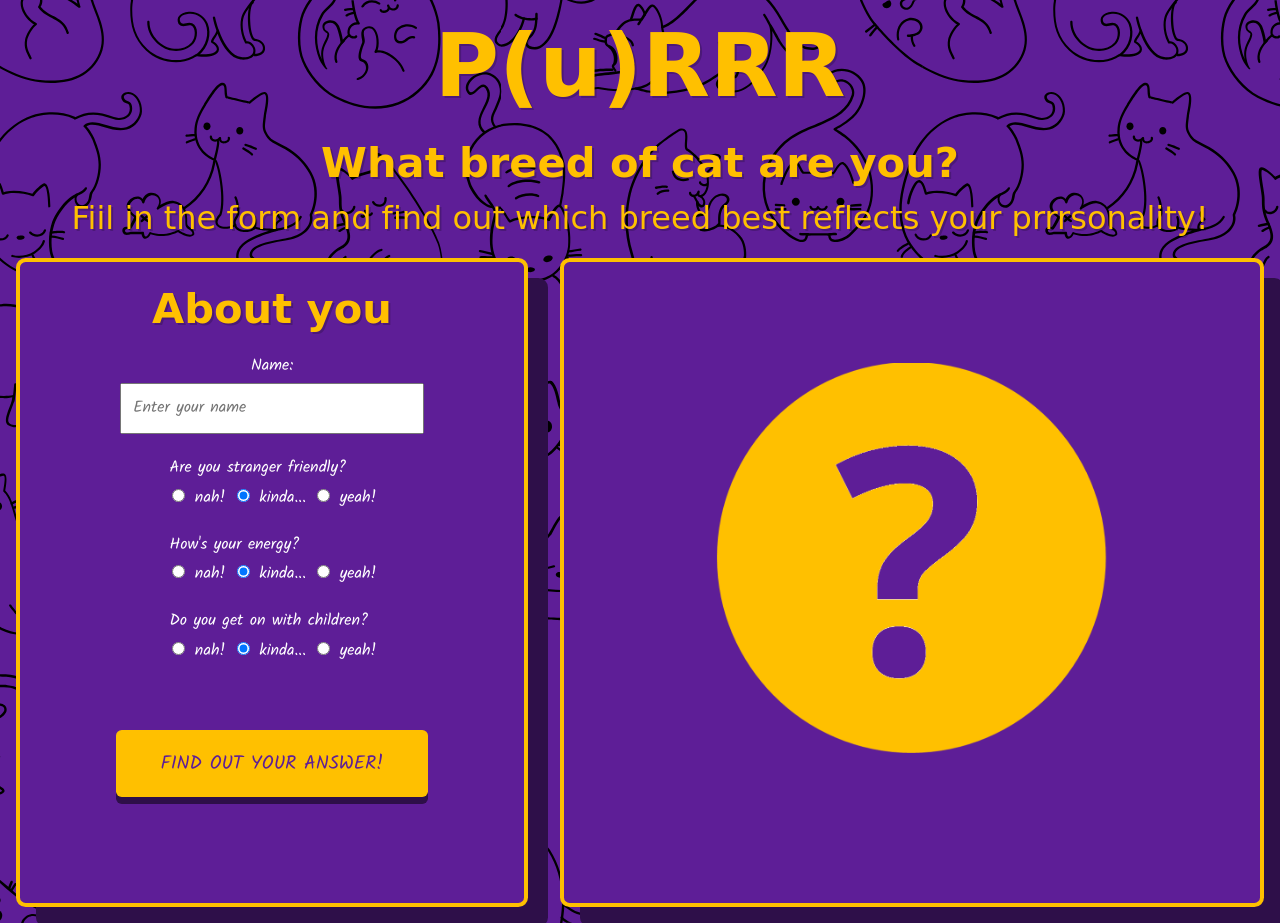
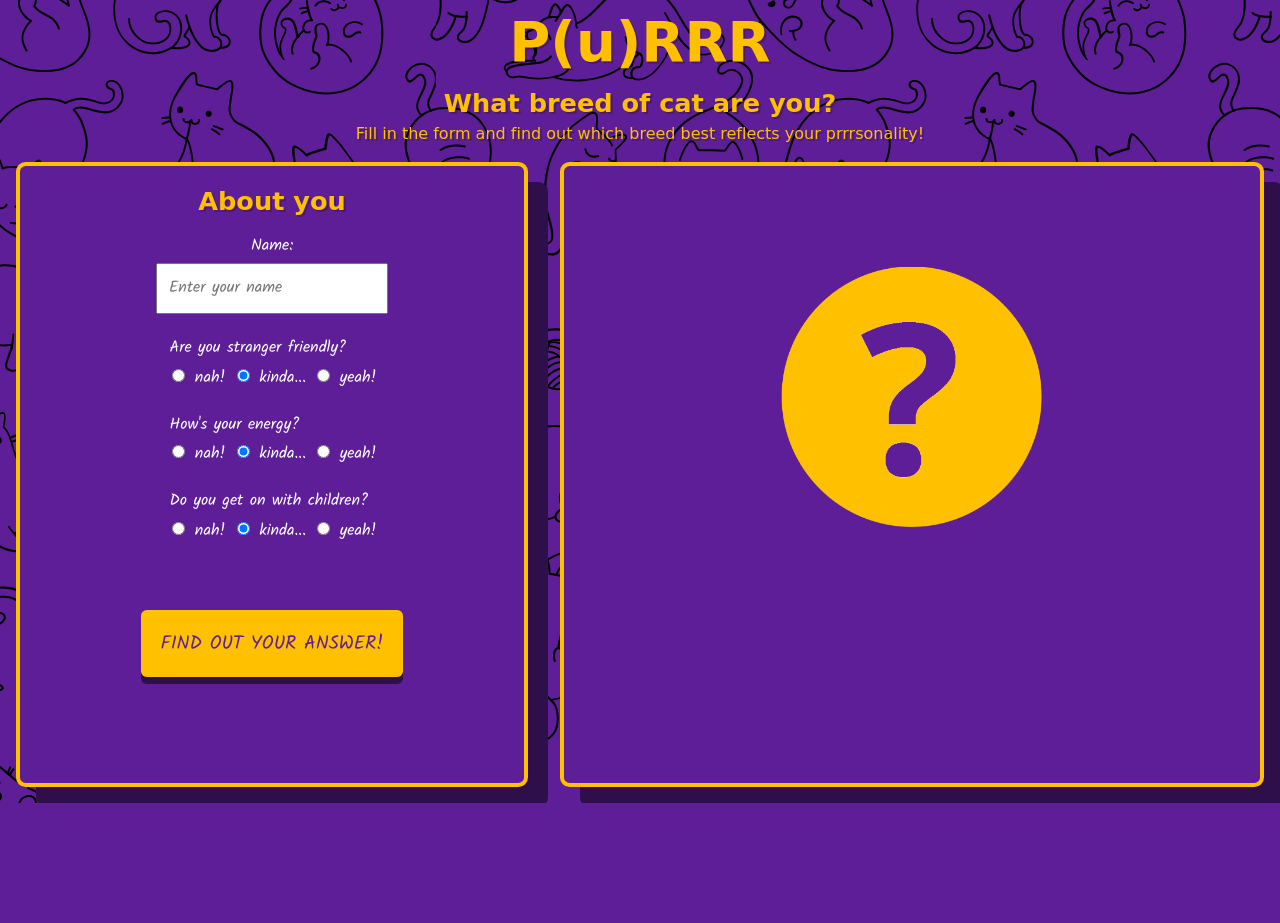
Before and after one commit to pat-cki/week3-gmno-prrr-api, a website: page index.html in a window 1280 px wide. After the commit the page ends 803 px from the top, so only its background shows below. Drawn offline with Linux system fonts and the light colour scheme; a web font is replaced by a local one.

Commit message:
css and html tweaks - fixes #31 #38 and #43

```diff
--- a/css-folder/style.css
+++ b/css-folder/style.css
@@ -1,16 +1,14 @@
 :root {
     /* COLOURS */
     --colour-one: #d639e9;
-    --colour-two: #ffc000;
-    --colour-three: #ef43a4;
-    --colour-four: #38bbea;
-    --colour-five: #5e1e97;
+    --colour-text: #ffc000;
+    --colour-background: #5e1e97;
     --colour-six: #17a3ae;
     --colour-seven: #2e0f49;
 }
 
 body {
-    background-color: var(--colour-five);
+    background-color: var(--colour-background);
     font-family: Kalam, cursive;
     color: #fff;
     background-image: url("../img/cats.svg");
@@ -25,7 +23,7 @@ h1,
 h2,
 .header__paragraph {
     font-family: 'Neucha', cursive;
-    color: var(--colour-two);
+    color: var(--colour-text);
     text-shadow: 2px 2px rgba(0, 0, 0, 0.2);
 }
 
@@ -48,14 +46,14 @@ h2 {
 
 form {
     min-width: 40%;
-    border: 4px solid var(--colour-two);
+    border: 4px solid var(--colour-text);
     display: flex;
     justify-content: center;
     align-items: center;
     flex-direction: column;
     /* align-content: center; */
     margin: 1em;
-    background-color: var(--colour-five);
+    background-color: var(--colour-background);
     padding: 1em 1em 3em 1em;
     border-radius: 0.6em;
     box-shadow: 20px 20px 0px 0px var(--colour-seven);
@@ -67,17 +65,17 @@ form {
     align-items: center;
     text-align: center;
     min-width: 40%;
-    border: 4px solid var(--colour-two);
+    border: 4px solid var(--colour-text);
     display: flex;
     margin: 1em;
     padding: 1.3em;
-    background-color: var(--colour-five);
+    background-color: var(--colour-background);
     border-radius: 0.6em;
     box-shadow: 20px 20px 0px 0px var(--colour-seven);
 }
 
 .question__mark {
-    width: 50%;
+    width: 20%;
     margin-top: 2em;
 }
 
@@ -92,16 +90,16 @@ fieldset {
 
 input.input-field {
     padding: 0.7em;
-    min-width: 19em;
+    min-width: 10em;
 }
 
 input.button {
-    background-color: var(--colour-two);
-    color: var(--colour-five);
+    background-color: var(--colour-text);
+    color: var(--colour-background);
     margin: 3em 0 3em 0;
     font-size: 1.2em;
     text-transform: uppercase;
-    padding: 1em 2.3em;
+    padding: 1em 1em;
     border: 0px;
     border-radius: 0.3em;
     box-shadow: 0px 7px 0px 0px var(--colour-seven);
@@ -122,19 +120,19 @@ input.button:active {
     }
 
     h1 {
-        font-size: 5.5em;
+        font-size: 3.5em;
     }
 
     h2 {
-        font-size: 2.6em;
+        font-size: 1.6em;
     }
 
     .header__paragraph {
-        font-size: 2em;
+        font-size: 1em;
     }
 
     .question__mark {
-        width: 60%;
+        width: 40%;
         margin-top: 5em;
     }
 }
--- a/index.html
+++ b/index.html
@@ -3,14 +3,20 @@
 
     <head>
         <meta charset="UTF-8">
-    <meta name="description" content="A fun quiz to find out what cat breed you are">
+        <meta name="description" content="A fun quiz to find out what cat breed
+            you are">
         <meta name="viewport" content="width=device-width, initial-scale=1.0">
         <meta http-equiv="X-UA-Compatible" content="ie=edge">
-    <link href="https://fonts.googleapis.com/css?family=Neucha&display=swap" rel="stylesheet">
-    <link href="https://fonts.googleapis.com/css?family=Kalam&display=swap" rel="stylesheet">
-    <link rel="stylesheet" href="https://use.fontawesome.com/releases/v5.7.2/css/all.css"
-        integrity="sha384-fnmOCqbTlWIlj8LyTjo7mOUStjsKC4pOpQbqyi7RrhN7udi9RwhKkMHpvLbHG9Sr" crossorigin="anonymous">
-    <link rel="stylesheet" href="https://cdnjs.cloudflare.com/ajax/libs/font-awesome/4.7.0/css/font-awesome.min.css">
+        <link href="https://fonts.googleapis.com/css?family=Neucha&display=swap"
+            rel="stylesheet">
+        <link href="https://fonts.googleapis.com/css?family=Kalam&display=swap"
+            rel="stylesheet">
+        <link rel="stylesheet"
+            href="https://use.fontawesome.com/releases/v5.7.2/css/all.css"
+            integrity="sha384-fnmOCqbTlWIlj8LyTjo7mOUStjsKC4pOpQbqyi7RrhN7udi9RwhKkMHpvLbHG9Sr"
+            crossorigin="anonymous">
+        <link rel="stylesheet"
+            href="https://cdnjs.cloudflare.com/ajax/libs/font-awesome/4.7.0/css/font-awesome.min.css">
         <link rel="stylesheet" href="css-folder/reset.css">
         <link rel="stylesheet" href="css-folder/style.css">
         <title>P(u)RRR Aplication</title>
@@ -20,7 +26,8 @@
         <header>
             <h1>P(u)RRR</h1>
             <h2>What breed of cat are you? </h2>
-        <p class="header__paragraph">Fiil in the form and find out which breed best reflects your prrrsonality!</p>
+            <p class="header__paragraph">Fill in the form and find out which
+                breed best reflects your prrrsonality!</p>
         </header>
         <main>
             <div class="container">
@@ -29,23 +36,28 @@
                     <fieldset>
                         <legend class="name_label">Name:</legend>
                         <label for="name"></label>
-                    <input aria-label="Enter your name" id="name" class="input-field" type="text"
+                        <input aria-label="Enter your name" id="name"
+                            class="input-field" type="text"
                             placeholder="Enter your name" required>
                     </fieldset>
                     <fieldset>
                         <legend>Are you stranger friendly?</legend>
-                    <input id="nah" type="radio" name="stranger-friendly" value="3">
+                        <input id="nah" type="radio" name="stranger-friendly"
+                            value="3">
                         <label for="nah">nah!</label>
-                    <input id="kinda" type="radio" name="stranger-friendly" value="4" checked>
+                        <input id="kinda" type="radio" name="stranger-friendly"
+                            value="4" checked>
                         <label for="kinda">kinda...</label>
-                    <input id="yeah" type="radio" name="stranger-friendly" value="5">
+                        <input id="yeah" type="radio" name="stranger-friendly"
+                            value="5">
                         <label for="yeah">yeah!</label>
                     </fieldset>
                     <fieldset>
                         <legend>How's your energy?</legend>
                         <input id="nah2" type="radio" name="energy" value="3">
                         <label for="nah2">nah!</label>
-                    <input id="kinda2" type="radio" name="energy" value="4" checked>
+                        <input id="kinda2" type="radio" name="energy" value="4"
+                            checked>
                         <label for="kinda2">kinda...</label>
                         <input id="yeah2" type="radio" name="energy" value="5">
                         <label for="yeah2">yeah!</label>
@@ -54,16 +66,20 @@
                         <legend>Do you get on with children?</legend>
                         <input id="nah3" type="radio" name="children" value="3">
                         <label for="nah3">nah!</label>
-                    <input id="kinda3" type="radio" name="children" value="4" checked>
+                        <input id="kinda3" type="radio" name="children"
+                            value="4" checked>
                         <label for="kinda3">kinda...</label>
-                    <input id="yeah3" type="radio" name="children" value="5">
+                        <input id="yeah3" type="radio" name="children"
+                            value="5">
                         <label for="yeah3">yeah!</label>
                     </fieldset>
-                <input class="button" value="Find out your answer!" type="submit" onclick="chooseCatOptions()"></input>
+                    <input class="button" value="Find out your answer!"
+                        type="submit" onclick="chooseCatOptions()"></input>
             </form>
             <section class="result">
                 <h2 id="human_name"></h2>
-                <img class="question__mark" aria-label="Question mark image" src="img/Lol_question_mark.png"
+                <img class="question__mark" aria-label="Question mark image"
+                    src="img/Lol_question_mark.png"
                     alt="Question mark image">
                 <h4 id="cat_description"></h4>
             </section>
```
Lines whose indentation alone changed are shown as unchanged.
